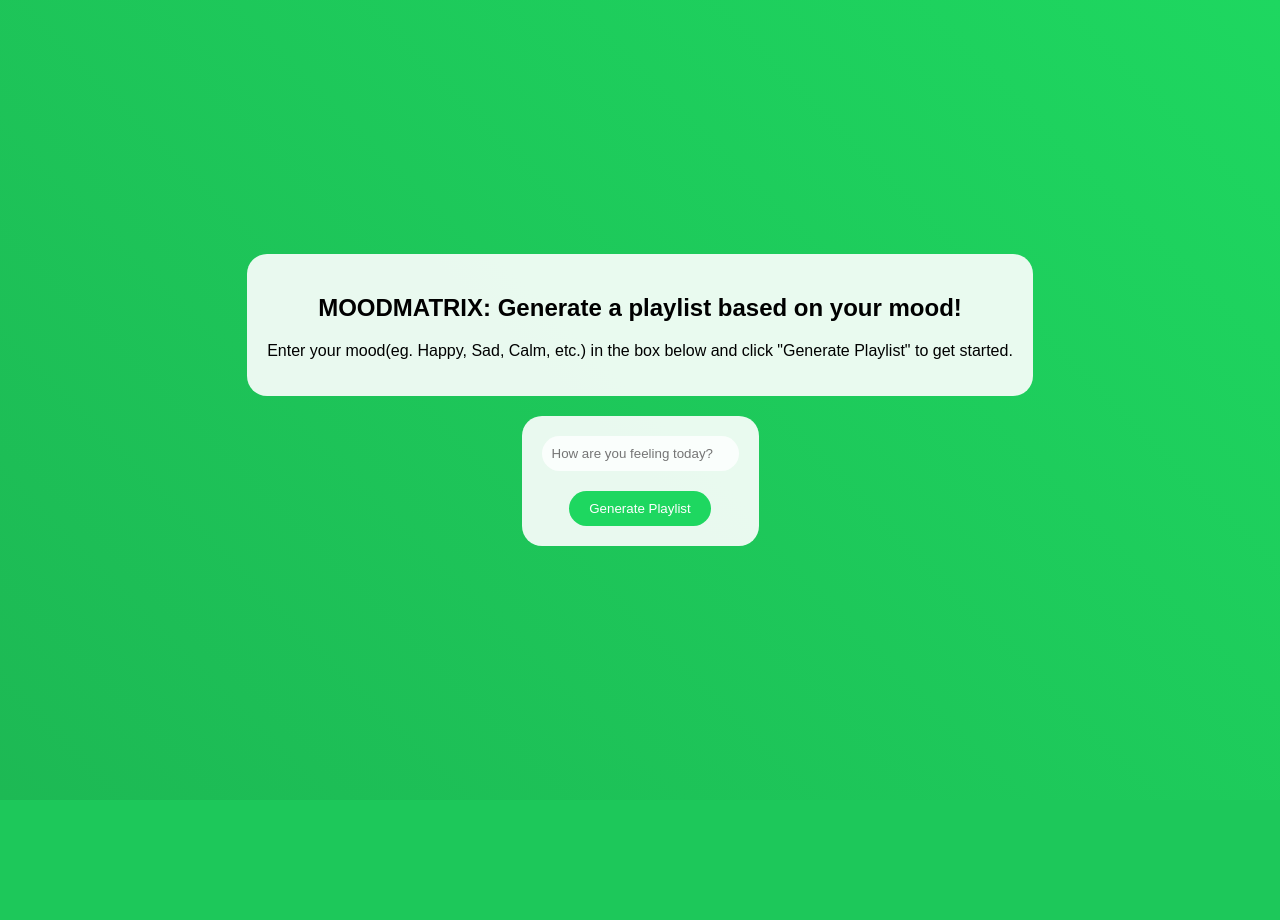
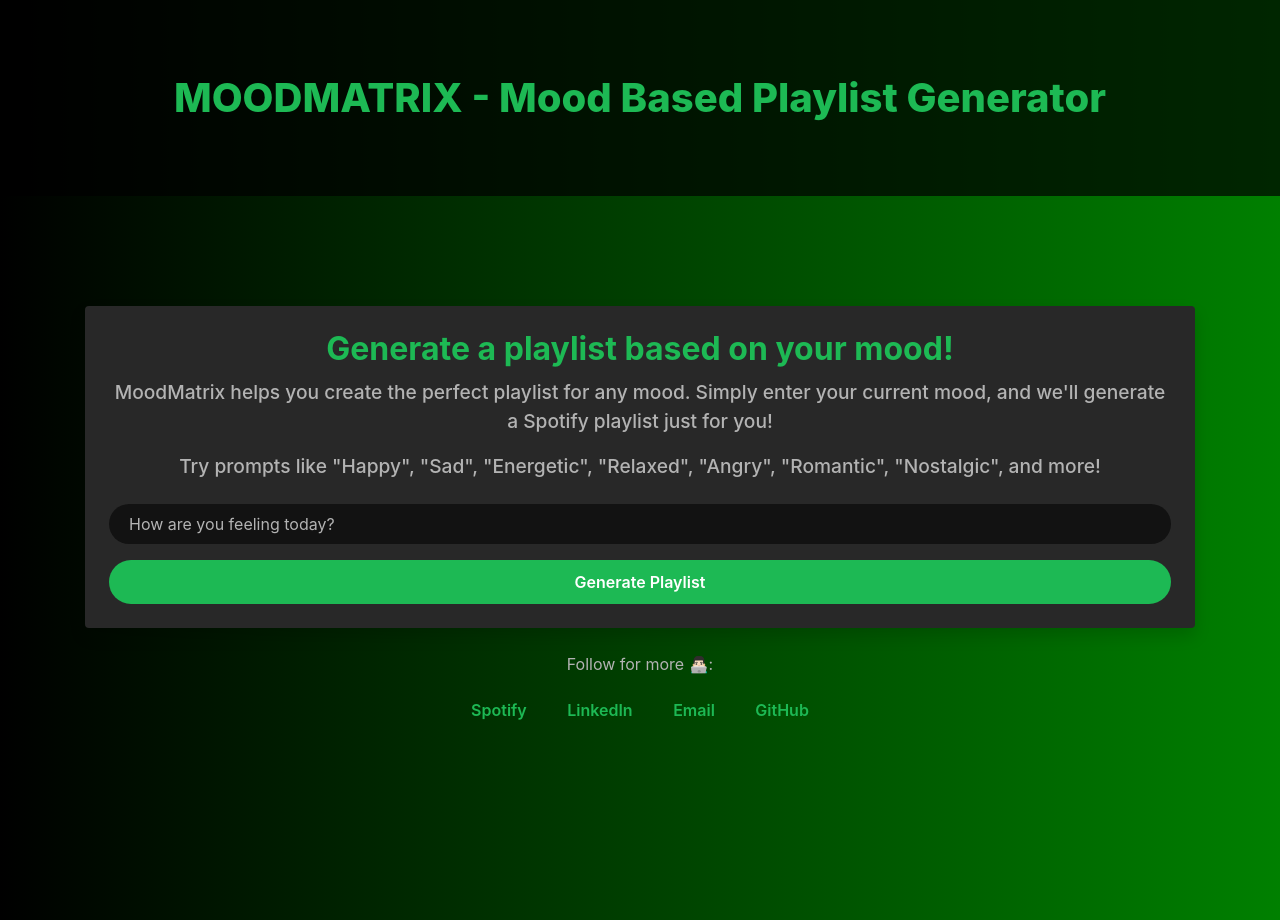
Before and after one commit to itsdivyanshjha/MoodMatrix, a Flask app: page / in a window 1280 px wide. Before the commit the page ends 800 px from the top, so only its background shows below. Run offline with Flask 3, Linux system fonts and the light colour scheme; some libraries are stand-ins or nearby versions.

Commit message:
Updated application

```diff
--- a/app.py
+++ b/app.py
@@ -1,4 +1,3 @@
-# app.py
 from flask import Flask, request, redirect, url_for, session, render_template
 import spotipy
 from spotipy.oauth2 import SpotifyOAuth
@@ -39,7 +38,7 @@ def generate():
 
         user = sp.current_user()
         print(f"User: {user}")
-        playlist_url = create_playlist(sp, user['id'], "Mood-Based Playlist", "Generated based on your mood", track_ids)
+        playlist_url = create_playlist(sp, user['id'], "Mood-Based Playlist", "Generated based on your mood", track_ids, mood)
         if not playlist_url:
             return f"<h1>Failed to create playlist</h1>"
 
--- a/static/style.css
+++ b/static/style.css
@@ -1,58 +1,129 @@
-/* static/style.css */
 body {
-    /* Spotify green gradient */
-    background: linear-gradient(45deg, #1DB954, #1ED760);
-    font-family: Arial, sans-serif;
+    background: linear-gradient(to right, #000000, #008000); /* Black to Green Gradient */
+    color: #0d1c09;
+    font-family: 'Montserrat', sans-serif;
+    height: 100%;
     margin: 0;
-    padding: 0;
+    display: flex;
+    flex-direction: column;
+    justify-content: center;
+    align-items: center;
+}
+
+header {
+    background-color: rgba(0, 0, 0, 0.7);
+    width: 100%;
+    position: fixed;
+    top: 0;
+    z-index: 1000;
+}
+
+header h1 {
+    color: #1DB954;
+    font-size: 2.5em;
+    font-weight: 800;
+    margin: 0;
+    padding: 50px 0;
 }
 
 .container {
-    display: flex;
-    flex-direction: column;
-    align-items: center;
-    justify-content: center;
-    height: 100vh;
-}
-
-.description {
-    background-color: rgba(255, 255, 255, 0.9); /* White background with transparency */
-    border-radius: 20px;
+    max-width: 800px;
+    margin: 0 auto;
     padding: 20px;
-    margin-bottom: 20px;
+    margin-top: 120px; /* Added margin to avoid overlap with header */
     text-align: center;
 }
 
-h1 {
-    color: #fff; /* White text */
+.description h2 {
+    color: #1DB954;
+    font-weight: 700;
+    margin-bottom: 10px;
+}
+
+.description p {
+    font-weight: 500;
+    font-size: 1.2em;
+    color: #b3b3b3;
+}
+
+.input-container .spotify-player {
+    background-color: #282828;
+    border-radius: 40px;
+    box-shadow: 0 4px 10px rgba(0, 0, 0, 0.3);
+    padding: 30px;
+    width: 100%;
     text-align: center;
 }
 
-.input-container {
-    background-color: rgba(255, 255, 255, 0.9); /* White background with transparency */
-    border-radius: 20px;
-    padding: 20px;
-    text-align: center; /* Center text */
+.input-container .spotify-player .form-control {
+    background-color: #121212;
+    border: none;
+    border-radius: 24px;
+    padding: 20px 20px;
+    color: #ffffff;
+    margin-bottom: 10px;
 }
 
-.input-container input[type="text"] {
-    padding: 10px;
-    border: none;
-    border-radius: 20px;
-    background-color: rgba(255, 255, 255, 0.8); /* Semi-transparent white */
-    margin-bottom: 20px;
+.input-container .spotify-player .form-control::placeholder {
+    color: #b3b3b3;
 }
 
-.input-container input[type="submit"] {
-    padding: 10px 20px;
-    background-color: #1ED760;
-    color: #fff;
+.input-container .spotify-player .form-control:focus {
+    background-color: #121212;
     border: none;
-    border-radius: 20px;
-    cursor: pointer;
-    transition: background-color 0.3s;
+    box-shadow: none;
 }
 
-.input-container input[type="submit"]:hover {
+.input-container .spotify-player .btn-primary {
     background-color: #1DB954;
+    border: none;
+    border-radius: 50px;
+    font-weight: 600;
+    color: #ffffff;
+    padding: 10px 20px;
+    width: 100%;
 }
+
+.input-container .spotify-player .btn-primary:hover {
+    background-color: #1aa34a;
+}
+
+.links p {
+    color: #b3b3b3;
+    font-weight: 400;
+    margin-bottom: 10px;
+}
+
+.links a {
+    color: #1DB954;
+    font-weight: 600;
+    margin: 5px;
+    text-decoration: none;
+}
+
+.links a:hover {
+    color: #1aa34a;
+}
+
+.result-container {
+    text-align: center;
+    margin-top: 50px;
+}
+
+.result-container h1 {
+    color: #1DB954;
+    font-weight: 600;
+}
+
+.result-container .btn-success {
+    background-color: #1DB954;
+    border: none;
+    font-weight: 600;
+    color: #ffffff;
+    padding: 10px 20px;
+    border-radius: 24px;
+}
+
+.result-container .btn-success:hover {
+    background-color: #1aa34a;
+}
--- a/templates/index.html
+++ b/templates/index.html
@@ -1,24 +1,35 @@
-<!-- templates/index.html -->
 <!DOCTYPE html>
 <html lang="en">
 <head>
     <meta charset="UTF-8">
     <meta name="viewport" content="width=device-width, initial-scale=1.0">
-    <title>Mood-Based Playlist Generator</title>
+    <title>MoodMatrix: Mood-Based Playlist Generator</title>
     <link rel="stylesheet" href="{{ url_for('static', filename='style.css') }}">
+    <link rel="stylesheet" href="https://stackpath.bootstrapcdn.com/bootstrap/4.5.2/css/bootstrap.min.css">
+    <link href="https://fonts.googleapis.com/css2?family=Montserrat:wght@400;600&display=swap" rel="stylesheet">
 </head>
 <body>
-    <div class="container">
-        <div class="description">
-            <h2>MOODMATRIX: Generate a playlist based on your mood!</h2>
-            <p>Enter your mood(eg. Happy, Sad, Calm, etc.) in the box below and click "Generate Playlist" to get started.</p>
+    <header class="text-center p-4">
+        <h1>MOODMATRIX - Mood Based Playlist Generator</h1>
+    </header>
+    <div class="container d-flex flex-column align-items-center justify-content-center vh-100">
+        <div class="input-container mb-4">
+            <form action="/generate" method="get" class="spotify-player p-4 rounded shadow">
+                <div class="description text-center mb-4">
+                    <h2>Generate a playlist based on your mood!</h2>
+                    <p>MoodMatrix helps you create the perfect playlist for any mood. Simply enter your current mood, and we'll generate a Spotify playlist just for you!</p>
+                    <p>Try prompts like "Happy", "Sad", "Energetic", "Relaxed", "Angry", "Romantic", "Nostalgic", and more!</p>
+                </div>
+                <input type="text" name="prompt" class="form-control mb-3" placeholder="How are you feeling today?" required>
+                <input type="submit" value="Generate Playlist" class="btn btn-primary btn-block">
+            </form>
         </div>
-        <div class="input-container">
-            <form action="/generate" method="get">
-                <input type="text" name="prompt" placeholder="How are you feeling today?" required>
-                <br>
-                <input type="submit" value="Generate Playlist" class="btn btn-primary">
-            </form>
+        <div class="links text-center">
+            <p>Follow for more 👨🏻‍💻:</p>
+            <a href="https://open.spotify.com/user/b0h8fzxswu2jel5erx4qvlkdm" class="btn btn-link">Spotify</a>
+            <a href="https://www.linkedin.com/in/itsdivyanshjha/" class="btn btn-link">LinkedIn</a>
+            <a href="mailto:jhadivyansh29@gmail.com" class="btn btn-link">Email</a>
+            <a href="https://github.com/itsdivyanshjha" class="btn btn-link">GitHub</a>
         </div>
     </div>
 </body>
--- a/templates/result.html
+++ b/templates/result.html
@@ -1,4 +1,3 @@
-<!-- templates/result.html -->
 <!DOCTYPE html>
 <html lang="en">
 <head>
@@ -7,11 +6,12 @@
     <title>Your Playlist</title>
     <link rel="stylesheet" href="{{ url_for('static', filename='style.css') }}">
     <link rel="stylesheet" href="https://stackpath.bootstrapcdn.com/bootstrap/4.5.2/css/bootstrap.min.css">
+    <link href="https://fonts.googleapis.com/css2?family=Montserrat:wght@400;600&display=swap" rel="stylesheet">
 </head>
 <body>
-    <div class="container">
+    <div class="container d-flex flex-column align-items-center justify-content-center vh-100 text-center">
         <h1>Your playlist is ready</h1>
-        <a href="{{ playlist_url }}" class="btn btn-success">Open your playlist on Spotify</a>
+        <a href="{{ playlist_url }}" class="btn btn-success mt-3">Open your playlist on Spotify</a>
     </div>
 </body>
 </html>
--- a/utils.py
+++ b/utils.py
@@ -1,59 +1,37 @@
-# utils.py
-from textblob import TextBlob
+import spotipy
+from spotipy.oauth2 import SpotifyOAuth
+import random
+
+# Define more emotions and corresponding seed genres
+EMOTION_TO_GENRES = {
+    "happy": ["pop", "happy", "dance"],
+    "sad": ["sad", "acoustic", "piano"],
+    "angry": ["metal", "rock", "punk"],
+    "relaxed": ["chill", "ambient", "acoustic"],
+    "energetic": ["workout", "dance", "edm"],
+    "romantic": ["romance", "rnb", "jazz"],
+    "nostalgic": ["classic", "oldies", "retro"],
+    # Add more emotions and corresponding genres as needed
+}
 
 def get_mood_from_prompt(prompt):
-    analysis = TextBlob(prompt)
-    if analysis.sentiment.polarity > 0:
-        mood = "happy"
-    elif analysis.sentiment.polarity < 0:
-        mood = "sad"
-    else:
-        mood = "neutral"
-    return mood
+    # Simple keyword-based emotion detection for demonstration
+    prompt = prompt.lower()
+    for emotion in EMOTION_TO_GENRES:
+        if emotion in prompt:
+            return emotion
+    return "happy"  # Default emotion if none matched
 
 def generate_playlist(sp, mood):
-    try:
-        if mood == "happy":
-            query = "track:happy"
-            mood_features = {'min_valence': 0.5, 'max_valence': 1.0}
-        elif mood == "sad":
-            query = "track:sad"
-            mood_features = {'min_valence': 0.0, 'max_valence': 0.5}
-        else:
-            query = "track:calm"
-            mood_features = {'min_valence': 0.4, 'max_valence': 0.6}
+    genres = EMOTION_TO_GENRES.get(mood, ["pop"])
+    seed_genres = random.sample(genres, 1)
+    recommendations = sp.recommendations(seed_genres=seed_genres, limit=20)
+    track_ids = [track['id'] for track in recommendations['tracks']]
+    return track_ids
 
-        results = sp.search(q=query, limit=50, type='track')
-        print(f"Search results: {results}")
-        track_ids = [track['id'] for track in results['tracks']['items']]
-        print(f"Track IDs: {track_ids}")
-
-        # Filter tracks by audio features
-        audio_features = sp.audio_features(track_ids)
-        print(f"Audio features: {audio_features}")
-
-        # Ensure audio_features are not None
-        if audio_features is None:
-            print("Audio features are None")
-            return []
-
-        filtered_tracks = [track_id for track_id, features in zip(track_ids, audio_features)
-                           if features and mood_features['min_valence'] <= features['valence'] <= mood_features['max_valence']]
-
-        print(f"Filtered tracks: {filtered_tracks}")
-        return filtered_tracks
-    except Exception as e:
-        print(f"An error occurred in generate_playlist: {e}")
-        return []
-
-def create_playlist(sp, user_id, name, description, track_ids):
-    try:
-        if not track_ids:
-            print("No tracks to add to the playlist")
-            return None
-        playlist = sp.user_playlist_create(user=user_id, name=name, description=description)
-        sp.playlist_add_items(playlist_id=playlist['id'], items=track_ids)
-        return playlist['external_urls']['spotify']
-    except Exception as e:
-        print(f"An error occurred in create_playlist: {e}")
-        return None
+def create_playlist(sp, user_id, name, description, track_ids, mood):
+    playlist_name = f"{name} - {mood.capitalize()}"
+    playlist_description = f"{description} Mood: {mood.capitalize()}"
+    playlist = sp.user_playlist_create(user_id, playlist_name, description=playlist_description)
+    sp.user_playlist_add_tracks(user_id, playlist['id'], track_ids)
+    return playlist['external_urls']['spotify']
```
Also changed, not shown: vercel.json (added), 2 other files.
